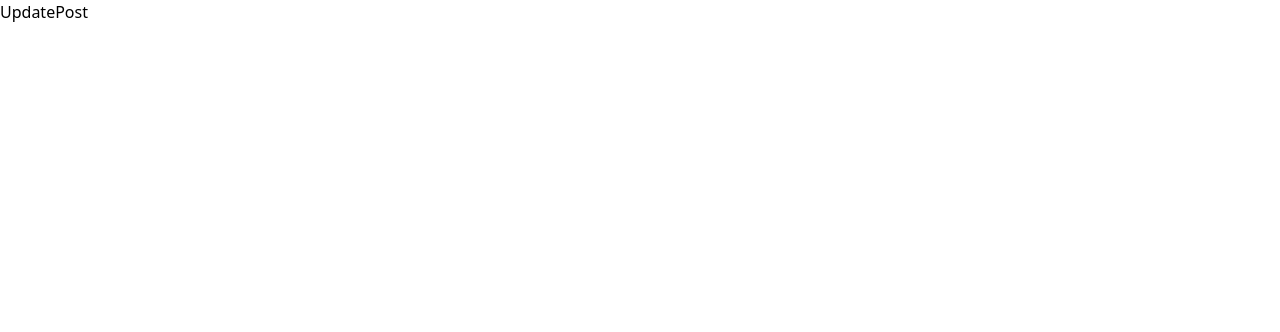
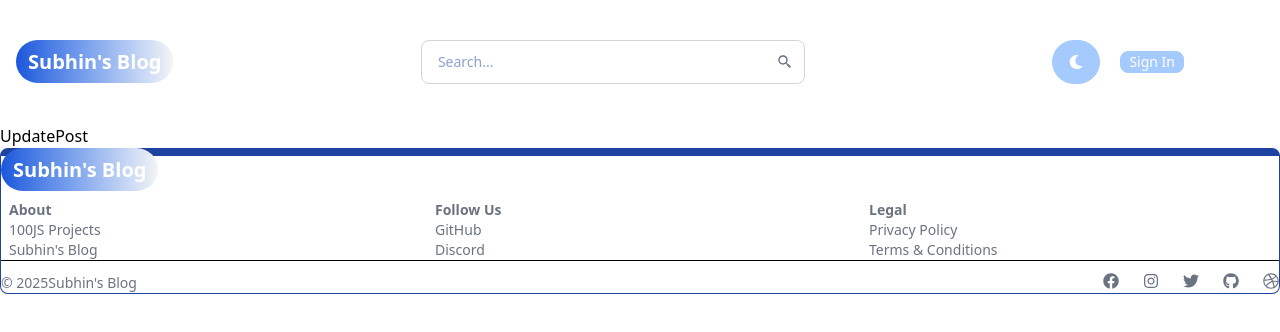
Before and after one commit to subhin-subramanian/MERN-Blog, a React (Vite) app in the folder frontend/: page /update-post in a window 1280 px wide. Shown: the top 332 px of the page. Built offline with nearby package versions, Linux system fonts and the light colour scheme.

Commit message:
Created Header and Footer components

```diff
--- a/frontend/package.json
+++ b/frontend/package.json
@@ -15,6 +15,7 @@
     "flowbite-react": "^0.11.7",
     "react": "^19.0.0",
     "react-dom": "^19.0.0",
+    "react-icons": "^5.5.0",
     "react-router-dom": "^7.5.0",
     "tailwindcss": "^4.1.4"
   },
--- a/frontend/src/App.jsx
+++ b/frontend/src/App.jsx
@@ -3,11 +3,11 @@ import SignIn from "./pages/SignIn"
 import Home from "./pages/Home"
 import SignUp from "./pages/SignUp"
 import Header from "./components/Header"
-import Footer from "./components/Footer"
 import DashBoard from "./pages/DashBoard"
 import CreatePost from "./pages/CreatePost"
 import UpdatePost from "./pages/UpdatePost"
 import PostPage from "./pages/PostPage"
+import FooterComp from "./components/FooterComp"
 
 function App() {
   return (
@@ -22,7 +22,7 @@ function App() {
         <Route path="/create-post" element={<CreatePost/>}/>
         <Route path="/update-post" element={<UpdatePost/>}/>
       </Routes>
-      <Footer/>
+      <FooterComp/>
     </BrowserRouter>
   )
 }
--- a/frontend/src/components/Footer.jsx
+++ /dev/null
@@ -1,11 +0,0 @@
-import React from 'react'
-
-function Footer() {
-  return (
-    <div>
-
-    </div>
-  )
-}
-
-export default Footer
--- /dev/null
+++ b/frontend/src/components/FooterComp.jsx
@@ -0,0 +1,62 @@
+import { Footer, FooterCopyright, FooterDivider, FooterIcon, FooterLink, FooterLinkGroup, FooterTitle } from 'flowbite-react'
+import { Link } from 'react-router-dom'
+import { FaFacebook,FaInstagram,FaTwitter,FaGithub,FaDribbble } from "react-icons/fa";
+
+function FooterComp() {
+  return (
+    <Footer container className='border border-t-8 border-blue-800 md:grid grid-cols-1'>
+
+      <Link to='/' className=" self-center whitespace-nowrap text-sm sm:text-xl font-semibold dark:text-white">
+         <span className="px-3 py-2 bg-gradient-to-r from-blue-700 to-gray-100 rounded-4xl  text-white ">Subhin's Blog</span>
+      </Link>
+
+        <div className="grid grid-cols-2 gap-3 mt-4 sm:grid-cols-3 sm:gap-6">
+
+          <div className="ml-2">
+            <FooterTitle title='About'/>
+             <FooterLinkGroup col>
+              <FooterLink href='#' target='_blank' rel='noopener noreferrer'>100JS Projects</FooterLink>
+              <FooterLink href='#' target='_blank' rel='noopener noreferrer'>Subhin's Blog</FooterLink>
+             </FooterLinkGroup>
+          </div>
+
+          <div className="">
+            <FooterTitle title='Follow Us'/>
+             <FooterLinkGroup col>
+              <FooterLink href='#' target='_blank' rel='noopener noreferrer'>GitHub</FooterLink>
+              <FooterLink href='#' target='_blank' rel='noopener noreferrer'>Discord</FooterLink>
+             </FooterLinkGroup>
+          </div>
+
+          <div className="">
+            <FooterTitle title='Legal'/>
+             <FooterLinkGroup col>
+              <FooterLink href='#'>Privacy Policy</FooterLink>
+              <FooterLink href='#'>Terms & Conditions</FooterLink>
+             </FooterLinkGroup>
+          </div>
+
+        </div>
+
+        <div className=" flex flex-col gap-3 ">
+          <FooterDivider/>
+
+          <div className="flex gap-5 justify-between">
+           <FooterCopyright href='#' by="Subhin's Blog" year={new Date().getFullYear()}/>
+
+          <div className=" flex gap-3 sm:gap-6">
+            <FooterIcon href='#' icon={FaFacebook}/>
+            <FooterIcon href='#' icon={FaInstagram}/>
+            <FooterIcon href='#' icon={FaTwitter}/>
+            <FooterIcon href='#' icon={FaGithub}/>
+            <FooterIcon href='#' icon={FaDribbble}/>
+          </div>
+
+          </div>
+
+        </div>
+    </Footer>
+  )
+}
+
+export default FooterComp
--- a/frontend/src/components/Header.jsx
+++ b/frontend/src/components/Header.jsx
@@ -1,8 +1,36 @@
-import React from 'react'
+import { Button} from "flowbite-react"
+import { Link } from "react-router-dom"
+import { BiSearchAlt2 } from "react-icons/bi";
+import {FaMoon, FaSun} from 'react-icons/fa'
+import { useState } from "react";
+
 
 function Header() {
+
   return (
-    <div>
+    <div className="p-4 flex flex-wrap justify-between md:py-10  text-blue-800">
+
+       <Link to='/' className=" self-center whitespace-nowrap text-sm sm:text-xl font-semibold dark:text-white">
+         <span className="px-3 py-2 bg-gradient-to-r from-blue-700 to-gray-100 rounded-4xl  text-white">Subhin's Blog</span>
+       </Link>
+
+       <div className="mt-5 mx-auto order-2 md:mt-0 md:order-0 flex relative w-full md:max-w-96 max-w-4xl">
+         <input
+            type="text"
+            placeholder="Search..."
+            className="w-full rounded-lg border border-gray-300 py-2 pl-4 pr-10 text-sm focus:border-blue-500 focus:ring-blue-500"/>
+         <BiSearchAlt2 className="absolute right-3 top-1/2 -translate-y-1/2 text-gray-500 pointer-events-none" />
+       </div>
+
+
+        <div className="flex gap-2 items-center justify-center md:mr-20 md:gap-5  ">
+          <Button className="w-12 h-11 bg-blue-300 text-white rounded-full border border-blue-300 hover:bg-white hover:text-blue-300 transition duration-500 p-3" pill>
+            <FaMoon/>
+          </Button>
+          <Link to='/sign-in'>
+            <Button className=" border border-blue-300 rounded-lg px-2 bg-blue-300 text-white hover:bg-white hover:text-blue-300 transition duration-500">Sign In</Button>
+          </Link>
+        </div>
 
     </div>
   )
--- a/frontend/src/pages/Home.jsx
+++ b/frontend/src/pages/Home.jsx
@@ -2,7 +2,7 @@ import React from 'react'
 
 function Home() {
   return (
-    <div>
+    <div className='min-h-screen'>
       home
     </div>
   )
```
Also changed, not shown: 1 other file (tests, documents, lock files or other folders).
